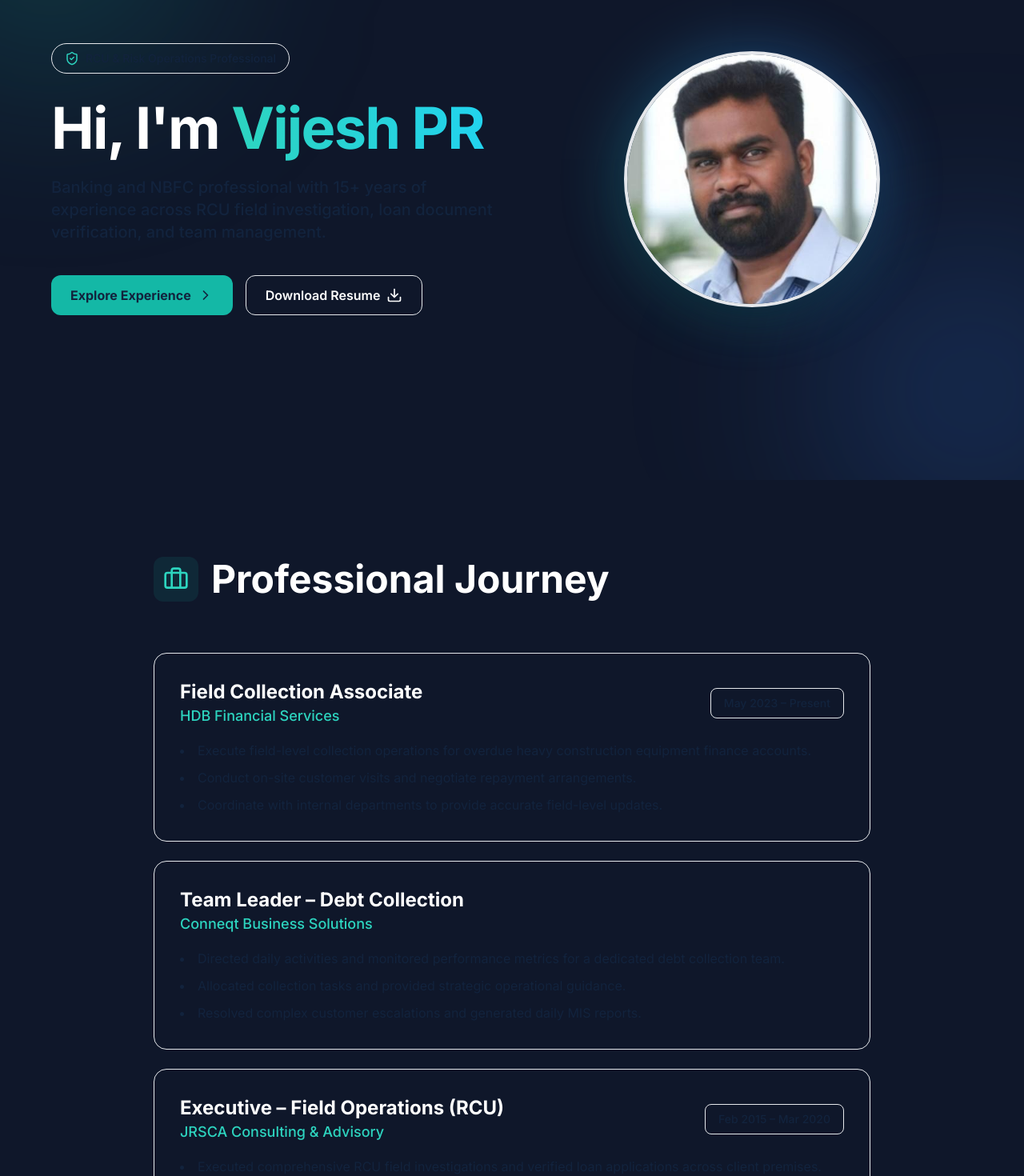
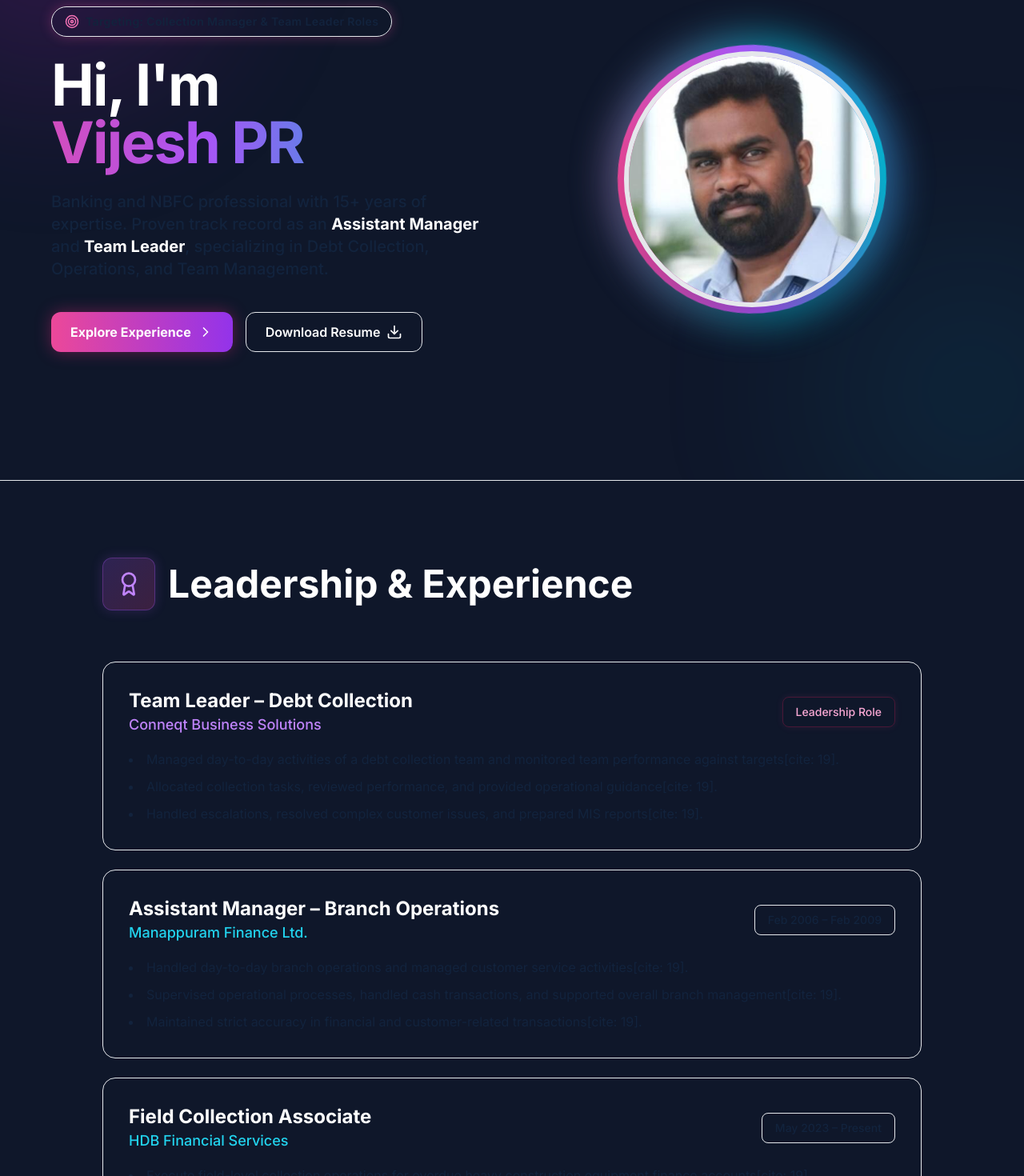
Before and after one commit to vijeshpr/vijeshpr, a React (Vite) app: page / in a window 1280 px wide. Shown: the part 200-1670 px from the top of the page at 80% size. Built offline with nearby package versions, Linux system fonts and the light colour scheme.

Commit message:
Update App.tsx

```diff
--- a/src/App.tsx
+++ b/src/App.tsx
@@ -1,5 +1,5 @@
 import { motion, Variants } from 'framer-motion';
-import { Briefcase, Mail, ChevronRight, ShieldCheck, MapPin, Phone, Download } from 'lucide-react';
+import { Briefcase, Mail, ChevronRight, ShieldCheck, MapPin, Phone, Download, Target, Award } from 'lucide-react';
 
 function App() {
   const fadeInUp: Variants = {
@@ -15,27 +15,36 @@ function App() {
     }
   };
 
+  // RGB Text Animation setup
+  const rgbAnimation = {
+    animate: {
+      backgroundPosition: ["0% 50%", "100% 50%", "0% 50%"],
+      transition: { duration: 5, ease: "linear", repeat: Infinity }
+    }
+  };
+
   return (
-    <div className="min-h-screen bg-[#0f172a] text-slate-100 font-sans selection:bg-teal-500 selection:text-white">
+    <div className="min-h-screen bg-[#0f172a] text-slate-100 font-sans selection:bg-pink-500 selection:text-white overflow-x-hidden">
 
       {/* Hero Section */}
       <section className="min-h-screen flex items-center justify-center relative overflow-hidden px-6 pt-24 pb-12">
-        {/* Background Glows */}
-        <div className="absolute top-[-10%] left-[-10%] w-96 h-96 bg-teal-500/20 rounded-full blur-[120px]"></div>
-        <div className="absolute bottom-[-10%] right-[-10%] w-96 h-96 bg-blue-500/20 rounded-full blur-[120px]"></div>
+
+        {/* RGB Background Glows */}
+        <div className="absolute top-[-10%] left-[-10%] w-96 h-96 bg-fuchsia-600/20 rounded-full blur-[120px] animate-pulse"></div>
+        <div className="absolute bottom-[-10%] right-[-10%] w-96 h-96 bg-cyan-500/20 rounded-full blur-[120px] animate-pulse" style={{ animationDelay: '1s' }}></div>
 
         <div className="max-w-6xl mx-auto relative z-10 flex flex-col-reverse md:flex-row items-center justify-between gap-12">
 
-          {/* Text Content (Left Side on PC) */}
+          {/* Text Content */}
           <div className="md:w-1/2 text-center md:text-left">
             <motion.div
               initial={{ opacity: 0, scale: 0.8 }}
               animate={{ opacity: 1, scale: 1 }}
               transition={{ duration: 0.8, ease: "easeOut" }}
-              className="inline-flex items-center gap-2 px-4 py-2 rounded-full bg-slate-800/80 border border-slate-600 mb-8"
+              className="inline-flex items-center gap-2 px-4 py-2 rounded-full bg-slate-800/90 border border-slate-600 mb-6 shadow-[0_0_15px_rgba(236,72,153,0.3)]"
             >
-              <ShieldCheck size={18} className="text-teal-400" />
-              <span className="text-sm font-medium text-slate-200">RCU & Risk Operations Professional</span>
+              <Target size={18} className="text-pink-400" />
+              <span className="text-sm font-semibold text-slate-200 tracking-wide">Targeting: Collection Manager & Team Leader Roles</span>
             </motion.div>
 
             <motion.h1
@@ -44,16 +53,25 @@ function App() {
               transition={{ delay: 0.2, duration: 0.8 }}
               className="text-5xl md:text-6xl lg:text-7xl font-extrabold mb-6 tracking-tight text-white"
             >
-              Hi, I'm <span className="text-transparent bg-clip-text bg-gradient-to-r from-teal-400 to-cyan-400">Vijesh PR</span>
+              Hi, I'm <br className="hidden md:block" />
+              {/* Animated RGB Text */}
+              <motion.span
+                variants={rgbAnimation}
+                animate="animate"
+                style={{ backgroundSize: '200% auto' }}
+                className="text-transparent bg-clip-text bg-gradient-to-r from-pink-500 via-purple-500 to-cyan-500"
+              >
+                Vijesh PR
+              </motion.span>
             </motion.h1>
 
             <motion.p
               initial={{ opacity: 0, y: 20 }}
               animate={{ opacity: 1, y: 0 }}
               transition={{ delay: 0.4, duration: 0.8 }}
-              className="text-lg md:text-xl text-slate-200 mb-10 leading-relaxed font-medium"
+              className="text-lg md:text-xl text-slate-300 mb-10 leading-relaxed font-medium"
             >
-              Banking and NBFC professional with 15+ years of experience across RCU field investigation, loan document verification, and team management.
+              Banking and NBFC professional with 15+ years of expertise. Proven track record as an <strong className="text-white">Assistant Manager</strong> and <strong className="text-white">Team Leader</strong>, specializing in Debt Collection, Operations, and Team Management.
             </motion.p>
 
             <motion.div
@@ -62,35 +80,45 @@ function App() {
               transition={{ delay: 0.6, duration: 0.8 }}
               className="flex flex-wrap justify-center md:justify-start gap-4"
             >
-              <a href="#experience" className="px-6 py-3 bg-teal-500 hover:bg-teal-400 text-slate-900 font-bold rounded-xl transition-all flex items-center gap-2 transform hover:scale-105 hover:shadow-[0_0_20px_rgba(20,184,166,0.4)]">
+              <a href="#experience" className="px-6 py-3 bg-gradient-to-r from-pink-500 to-purple-600 hover:from-pink-400 hover:to-purple-500 text-white font-bold rounded-xl transition-all flex items-center gap-2 transform hover:scale-105 shadow-[0_0_20px_rgba(219,39,119,0.4)]">
                 Explore Experience <ChevronRight size={20} />
               </a>
-              <a href="/resume/Vijesh-PR-Resume.pdf" download className="px-6 py-3 bg-slate-800 hover:bg-slate-700 border border-slate-500 text-white font-semibold rounded-xl transition-all flex items-center gap-2 transform hover:scale-105">
+              <a href="/resume/Vijesh-PR-Resume.pdf" download className="px-6 py-3 bg-slate-800 hover:bg-slate-700 border border-slate-500 text-white font-semibold rounded-xl transition-all flex items-center gap-2 transform hover:scale-105 hover:border-cyan-400 hover:shadow-[0_0_15px_rgba(34,211,238,0.3)]">
                 Download Resume <Download size={20} />
               </a>
             </motion.div>
           </div>
 
-          {/* Profile Photo (Right Side on PC) */}
+          {/* Profile Photo with RGB Animation */}
           <motion.div
             initial={{ opacity: 0, x: 40 }}
             animate={{ opacity: 1, x: 0 }}
             transition={{ delay: 0.4, duration: 0.8 }}
             className="md:w-1/2 flex justify-center"
           >
-            <div className="relative">
-              {/* Image Glow Effect */}
-              <div className="absolute inset-0 bg-gradient-to-tr from-teal-500 to-blue-500 rounded-full blur-2xl opacity-40 animate-pulse"></div>
+            <div className="relative group">
+              {/* Animated RGB Glow Background */}
+              <motion.div
+                variants={rgbAnimation}
+                animate="animate"
+                style={{ backgroundSize: '200% auto' }}
+                className="absolute inset-[-15px] bg-gradient-to-r from-pink-500 via-cyan-500 to-purple-500 rounded-full blur-xl opacity-70 group-hover:opacity-100 transition-opacity duration-500"
+              ></motion.div>
+
+              {/* Rotating RGB Border */}
+              <div className="absolute inset-[-4px] rounded-full bg-gradient-to-r from-pink-500 via-purple-500 to-cyan-500 animate-spin" style={{ animationDuration: '3s' }}></div>
 
               {/* Profile Image */}
+              <div className="relative bg-slate-900 rounded-full p-[4px]">
                 <img
                   src="/images/vijesh-pr.jpg"
                   alt="Vijesh PR"
-                className="relative z-10 w-64 h-64 md:w-80 md:h-80 object-cover rounded-full border-4 border-slate-700/50 shadow-2xl"
+                  className="relative z-10 w-64 h-64 md:w-80 md:h-80 object-cover rounded-full border-[6px] border-slate-900 shadow-2xl"
                   onError={(e) => {
                     e.currentTarget.src = "https://ui-avatars.com/api/?name=Vijesh+PR&background=0D8ABC&color=fff&size=512";
                   }}
                 />
+              </div>
             </div>
           </motion.div>
 
@@ -98,8 +126,8 @@ function App() {
       </section>
 
       {/* Experience Section */}
-      <section id="experience" className="py-24 px-6 bg-slate-900/50 relative">
-        <div className="max-w-4xl mx-auto">
+      <section id="experience" className="py-24 px-6 bg-slate-900/50 relative border-t border-slate-800">
+        <div className="max-w-5xl mx-auto">
           <motion.div
             initial="hidden"
             whileInView="visible"
@@ -107,10 +135,10 @@ function App() {
             variants={fadeInUp}
             className="flex items-center gap-4 mb-16"
           >
-            <div className="p-3 bg-teal-500/10 rounded-xl">
-              <Briefcase className="text-teal-400" size={32} />
+            <div className="p-4 bg-gradient-to-br from-purple-500/20 to-pink-500/20 rounded-xl border border-purple-500/30 shadow-[0_0_15px_rgba(168,85,247,0.2)]">
+              <Award className="text-purple-400" size={32} />
             </div>
-            <h2 className="text-3xl md:text-5xl font-bold text-white">Professional Journey</h2>
+            <h2 className="text-3xl md:text-5xl font-bold text-white">Leadership & Experience</h2>
           </motion.div>
 
           <motion.div
@@ -120,39 +148,60 @@ function App() {
             viewport={{ once: true, margin: "-50px" }}
             className="space-y-6"
           >
-            {/* Job 1 */}
-            <motion.div variants={fadeInUp} className="group p-8 rounded-2xl bg-slate-800/40 border border-slate-700/50 hover:border-teal-500/50 hover:bg-slate-800/80 transition-all duration-300">
+
+            {/* Managerial Role 1 */}
+            <motion.div variants={fadeInUp} className="group relative p-8 rounded-2xl bg-slate-800/40 border border-slate-700 hover:border-pink-500/50 transition-all duration-300 overflow-hidden">
+              <div className="absolute top-0 left-0 w-1 h-full bg-gradient-to-b from-pink-500 to-purple-500 transform scale-y-0 group-hover:scale-y-100 transition-transform duration-300 origin-top"></div>
               <div className="flex flex-col md:flex-row md:items-center justify-between mb-4 gap-4">
                 <div>
-                  <h3 className="text-2xl font-bold text-white group-hover:text-teal-300 transition-colors">Field Collection Associate</h3>
-                  <p className="text-teal-400 font-medium text-lg">HDB Financial Services</p>
+                  <h3 className="text-2xl font-bold text-white group-hover:text-pink-300 transition-colors">Team Leader – Debt Collection</h3>
+                  <p className="text-purple-400 font-medium text-lg">Conneqt Business Solutions</p>
+                </div>
+                <span className="px-4 py-2 bg-slate-900 rounded-lg text-sm font-medium text-pink-300 border border-pink-900/50 shadow-[0_0_10px_rgba(236,72,153,0.1)]">Leadership Role</span>
+              </div>
+              <ul className="list-disc list-inside text-slate-300 space-y-2 mt-4 leading-relaxed">
+                <li>Managed day-to-day activities of a debt collection team and monitored team performance against targets[cite: 19].</li>
+                <li>Allocated collection tasks, reviewed performance, and provided operational guidance[cite: 19].</li>
+                <li>Handled escalations, resolved complex customer issues, and prepared MIS reports[cite: 19].</li>
+              </ul>
+            </motion.div>
+
+            {/* Managerial Role 2 */}
+            <motion.div variants={fadeInUp} className="group relative p-8 rounded-2xl bg-slate-800/40 border border-slate-700 hover:border-purple-500/50 transition-all duration-300 overflow-hidden">
+              <div className="absolute top-0 left-0 w-1 h-full bg-gradient-to-b from-purple-500 to-cyan-500 transform scale-y-0 group-hover:scale-y-100 transition-transform duration-300 origin-top"></div>
+              <div className="flex flex-col md:flex-row md:items-center justify-between mb-4 gap-4">
+                <div>
+                  <h3 className="text-2xl font-bold text-white group-hover:text-purple-300 transition-colors">Assistant Manager – Branch Operations</h3>
+                  <p className="text-cyan-400 font-medium text-lg">Manappuram Finance Ltd.</p>
+                </div>
+                <span className="px-4 py-2 bg-slate-900 rounded-lg text-sm font-medium text-slate-300 border border-slate-700">Feb 2006 – Feb 2009</span>
+              </div>
+              <ul className="list-disc list-inside text-slate-300 space-y-2 mt-4 leading-relaxed">
+                <li>Handled day-to-day branch operations and managed customer service activities[cite: 19].</li>
+                <li>Supervised operational processes, handled cash transactions, and supported overall branch management[cite: 19].</li>
+                <li>Maintained strict accuracy in financial and customer-related transactions[cite: 19].</li>
+              </ul>
+            </motion.div>
+
+            {/* Role 3 */}
+            <motion.div variants={fadeInUp} className="group relative p-8 rounded-2xl bg-slate-800/40 border border-slate-700 hover:border-cyan-500/50 transition-all duration-300 overflow-hidden">
+              <div className="absolute top-0 left-0 w-1 h-full bg-gradient-to-b from-cyan-500 to-teal-500 transform scale-y-0 group-hover:scale-y-100 transition-transform duration-300 origin-top"></div>
+              <div className="flex flex-col md:flex-row md:items-center justify-between mb-4 gap-4">
+                <div>
+                  <h3 className="text-2xl font-bold text-white group-hover:text-cyan-300 transition-colors">Field Collection Associate</h3>
+                  <p className="text-cyan-400 font-medium text-lg">HDB Financial Services</p>
                 </div>
                 <span className="px-4 py-2 bg-slate-900 rounded-lg text-sm font-medium text-slate-300 border border-slate-700">May 2023 – Present</span>
               </div>
               <ul className="list-disc list-inside text-slate-300 space-y-2 mt-4 leading-relaxed">
-                <li>Execute field-level collection operations for overdue heavy construction equipment finance accounts.</li>
-                <li>Conduct on-site customer visits and negotiate repayment arrangements.</li>
-                <li>Coordinate with internal departments to provide accurate field-level updates.</li>
+                <li>Execute field-level collection operations for overdue heavy construction equipment finance accounts[cite: 19].</li>
+                <li>Conduct on-site customer visits, follow up on outstanding payments, and negotiate repayment arrangements[cite: 19].</li>
               </ul>
             </motion.div>
 
-            {/* Job 2 */}
-            <motion.div variants={fadeInUp} className="group p-8 rounded-2xl bg-slate-800/40 border border-slate-700/50 hover:border-teal-500/50 hover:bg-slate-800/80 transition-all duration-300">
-              <div className="flex flex-col md:flex-row md:items-center justify-between mb-4 gap-4">
-                <div>
-                  <h3 className="text-2xl font-bold text-white group-hover:text-teal-300 transition-colors">Team Leader – Debt Collection</h3>
-                  <p className="text-teal-400 font-medium text-lg">Conneqt Business Solutions</p>
-                </div>
-              </div>
-              <ul className="list-disc list-inside text-slate-300 space-y-2 mt-4 leading-relaxed">
-                <li>Directed daily activities and monitored performance metrics for a dedicated debt collection team.</li>
-                <li>Allocated collection tasks and provided strategic operational guidance.</li>
-                <li>Resolved complex customer escalations and generated daily MIS reports.</li>
-              </ul>
-            </motion.div>
-
-            {/* Job 3 */}
-            <motion.div variants={fadeInUp} className="group p-8 rounded-2xl bg-slate-800/40 border border-slate-700/50 hover:border-teal-500/50 hover:bg-slate-800/80 transition-all duration-300">
+            {/* Role 4 */}
+            <motion.div variants={fadeInUp} className="group relative p-8 rounded-2xl bg-slate-800/40 border border-slate-700 hover:border-teal-500/50 transition-all duration-300 overflow-hidden">
+              <div className="absolute top-0 left-0 w-1 h-full bg-gradient-to-b from-teal-500 to-emerald-500 transform scale-y-0 group-hover:scale-y-100 transition-transform duration-300 origin-top"></div>
               <div className="flex flex-col md:flex-row md:items-center justify-between mb-4 gap-4">
                 <div>
                   <h3 className="text-2xl font-bold text-white group-hover:text-teal-300 transition-colors">Executive – Field Operations (RCU)</h3>
@@ -161,11 +210,11 @@ function App() {
                 <span className="px-4 py-2 bg-slate-900 rounded-lg text-sm font-medium text-slate-300 border border-slate-700">Feb 2015 – Mar 2020</span>
               </div>
               <ul className="list-disc list-inside text-slate-300 space-y-2 mt-4 leading-relaxed">
-                <li>Executed comprehensive RCU field investigations and verified loan applications across client premises.</li>
-                <li>Scrutinized identity proofs, Land Tax documents, RC, and property records.</li>
-                <li>Identified and reported discrepancies, inconsistencies, and potential risks.</li>
+                <li>Conducted RCU field investigations and verified loan applications across client premises[cite: 19].</li>
+                <li>Scrutinized identity proofs, Land Tax documents, RC, and property records[cite: 19].</li>
               </ul>
             </motion.div>
+
           </motion.div>
         </div>
       </section>
@@ -178,26 +227,28 @@ function App() {
             whileInView="visible"
             viewport={{ once: true }}
             variants={fadeInUp}
-            className="bg-gradient-to-br from-slate-800 to-slate-900 p-12 md:p-16 rounded-[2.5rem] border border-slate-700/50 text-center relative shadow-2xl"
+            className="bg-slate-800/80 p-12 md:p-16 rounded-[2.5rem] border border-slate-700 text-center relative shadow-2xl overflow-hidden group"
           >
-            <div className="absolute top-0 left-1/2 -translate-x-1/2 w-3/4 h-px bg-gradient-to-r from-transparent via-teal-500 to-transparent"></div>
+            {/* Hover Border Effect */}
+            <div className="absolute inset-0 border-2 border-transparent group-hover:border-pink-500/50 rounded-[2.5rem] transition-colors duration-500 pointer-events-none"></div>
+            <div className="absolute top-0 left-1/2 -translate-x-1/2 w-3/4 h-px bg-gradient-to-r from-transparent via-pink-500 to-transparent opacity-70"></div>
 
             <h2 className="text-4xl md:text-5xl font-bold mb-6 text-white">Let's Connect</h2>
             <p className="text-slate-300 mb-10 text-lg max-w-2xl mx-auto font-medium">
-              Looking to leverage extensive field and operational experience into risk, credit, and operational roles.
+              Ready to take on leadership roles as a <strong className="text-pink-400">Collection Manager</strong> or <strong className="text-purple-400">Team Leader</strong>. Let's discuss how my 15+ years of operational experience can add value to your team.
             </p>
 
             <div className="flex flex-col md:flex-row justify-center items-center gap-6">
-              <a href="mailto:vijeshvip@gmail.com" className="flex items-center gap-3 px-6 py-4 bg-slate-800/80 hover:bg-teal-500/10 hover:text-teal-400 border border-slate-700 hover:border-teal-500/50 rounded-2xl transition-all w-full md:w-auto group">
-                <Mail className="text-slate-300 group-hover:text-teal-400 transition-colors" />
+              <a href="mailto:vijeshvip@gmail.com" className="flex items-center gap-3 px-6 py-4 bg-slate-900/80 hover:bg-pink-500/10 border border-slate-700 hover:border-pink-500/50 rounded-2xl transition-all w-full md:w-auto group/mail">
+                <Mail className="text-slate-400 group-hover/mail:text-pink-400 transition-colors" />
                 <span className="font-medium">vijeshvip@gmail.com</span>
               </a>
-              <div className="flex items-center gap-3 px-6 py-4 bg-slate-800/80 border border-slate-700 rounded-2xl w-full md:w-auto">
-                <Phone className="text-slate-300" />
+              <div className="flex items-center gap-3 px-6 py-4 bg-slate-900/80 border border-slate-700 rounded-2xl w-full md:w-auto">
+                <Phone className="text-slate-400" />
                 <span className="font-medium text-slate-200">9074348257</span>
               </div>
-              <div className="flex items-center gap-3 px-6 py-4 bg-slate-800/80 border border-slate-700 rounded-2xl w-full md:w-auto">
-                <MapPin className="text-slate-300" />
+              <div className="flex items-center gap-3 px-6 py-4 bg-slate-900/80 border border-slate-700 rounded-2xl w-full md:w-auto">
+                <MapPin className="text-slate-400" />
                 <span className="font-medium text-slate-200">Kerala, India</span>
               </div>
             </div>
@@ -206,7 +257,7 @@ function App() {
       </section>
 
       {/* Footer */}
-      <footer className="py-8 text-center border-t border-slate-800 text-slate-400">
+      <footer className="py-8 text-center border-t border-slate-800 text-slate-500 bg-slate-950">
         <p>© {new Date().getFullYear()} Vijesh PR. All rights reserved.</p>
       </footer>
     </div>
```
Lines whose indentation alone changed are shown as unchanged.
